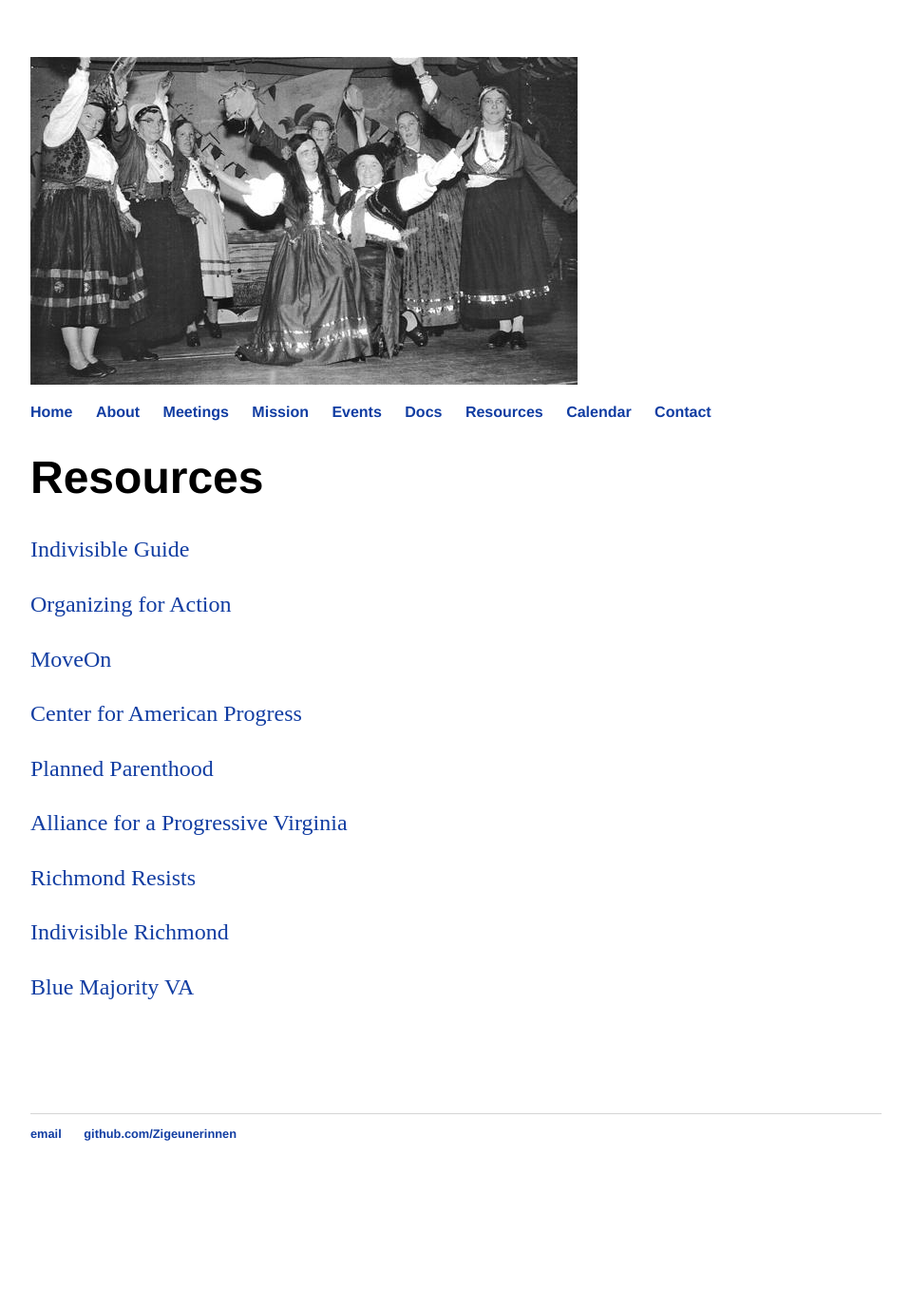
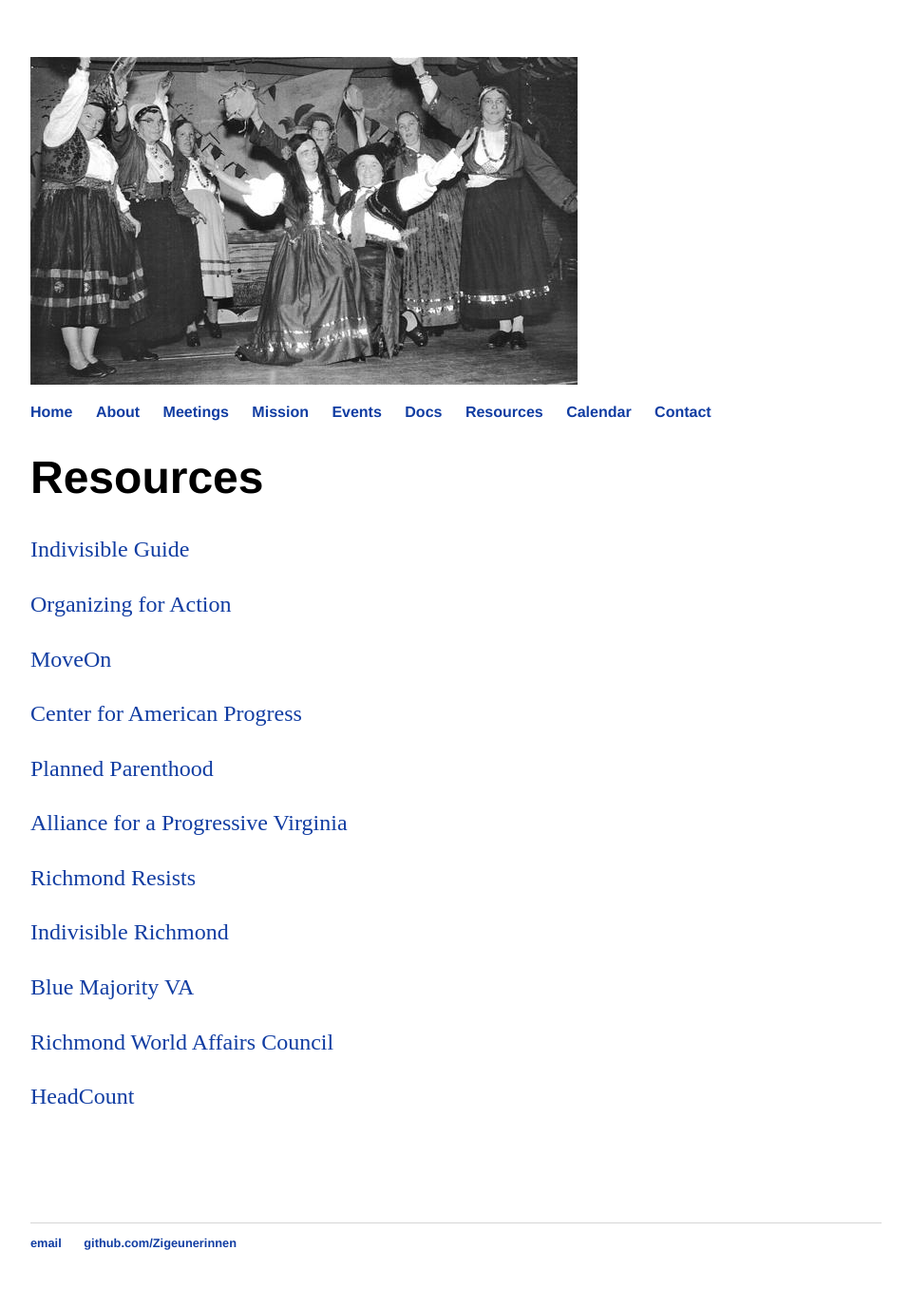
Before and after one commit to vbahole23/vbahole23.github.io, a Jekyll site: the page built from resources/index.md, in a window 1280 px wide. Shown: the whole page at 95% size, without its empty margins (160-1119 px from the left). Built offline with Jekyll 4.4.1, drawn with Linux system fonts in a browser that asks for light colours; before the commit the page ends 1261 px from its top, so only the background shows below that.

Commit message:
Update index.md

```diff
--- a/resources/index.md
+++ b/resources/index.md
@@ -23,5 +23,10 @@
 
 [Blue Majority VA](https://twitter.com/bluemajorityva)
 
+[Richmond World Affairs Council](http://www.richmondworldaffairs.org/)
+
+[HeadCount](https://www.headcount.org/)
+
+
 <br>
 <br>
```
